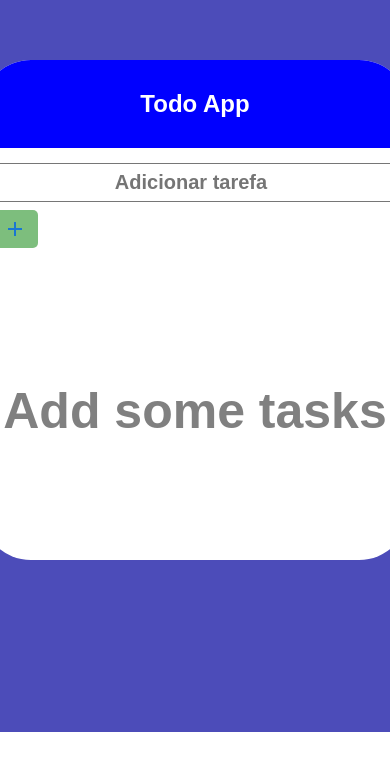
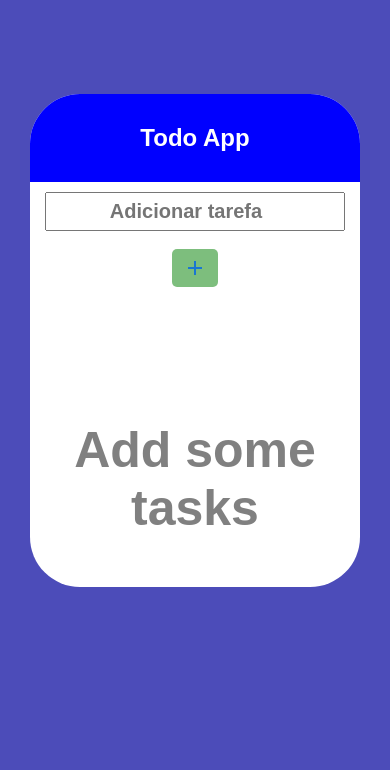
Before and after one commit to moisesmelllo/to-do-list-react, a React (Vite) app in the folder todo-list/: page / in a window 390 px wide. Shown: the part 112-882 px from the top of the page. Before the commit the page ends 844 px from the top, so only its background shows below. Built offline with nearby package versions, Linux system fonts and the light colour scheme.

Commit message:
feat: responsividade

```diff
--- a/todo-list/src/App.css
+++ b/todo-list/src/App.css
@@ -1,5 +1,7 @@
 .background {
   background-color: rgb(76, 76, 185);
+  width: 100%;
+  height: 100%;
 }
 
 .flexbox {
@@ -16,3 +18,15 @@ section {
   width: 500px;
   min-height: 500px
 }
+
+@media screen and (max-width: 768px) {
+  .flexbox {
+    flex-direction: column;
+    padding: 30px;
+  }
+
+  section {
+    width: 100%;
+    min-height: 300px;
+  }
+}
--- a/todo-list/src/searchbar/searchbar.css
+++ b/todo-list/src/searchbar/searchbar.css
@@ -1,4 +1,5 @@
 .searchbar {
+  display: flex;
   justify-content: center;
 }
 
@@ -26,3 +27,17 @@
 .add-btn:hover {
   background-color: rgb(1, 95, 1);
 }
+
+
+@media screen and (max-width: 768px) {
+  .searchbar {
+    flex-direction: column;
+    align-items: center;
+  }
+
+  .input-searchbar {
+    width: 100%;
+    max-width: 300px; /* Defina um tamanho máximo adequado para evitar ultrapassar o limite */
+    margin: 10px 0;
+  }
+}
```
